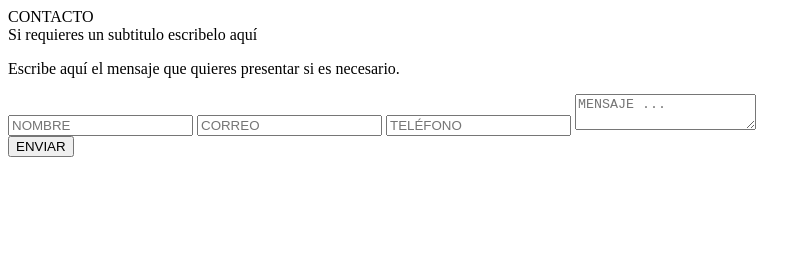
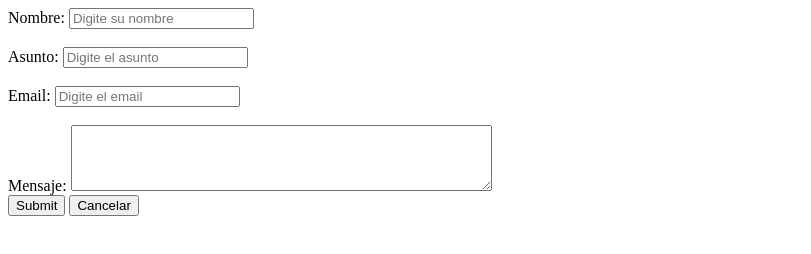
Before and after one commit to elkingrana2/webpagina, a plain HTML site: page contacto.html in a window 1280 px wide. Shown: the whole page, without its empty margins (0-811 px from the left). Drawn offline with Linux system fonts and the light colour scheme.

Commit message:
Pagina web, con formulario de contacto2.0

```diff
--- a/contacto.html
+++ b/contacto.html
@@ -1,30 +1,31 @@
 <!DOCTYPE html>
-<html5>
+<html>
 <head>
-    <title>Mi Página web</title>
-    <link rel="stylesheet" type="text/css" href="style.css"></li>
+  <title>Formulario de Contacto</title>
 </head>
 <body>
+  <form action="enviar.php" method="POST">
+    <label for="nombre">Nombre:</label>
+    <input type="text" placeholder="Digite su nombre" maxlength="50" name="usuario" id="nombre">
+    <br>
+    <br>
+    <label for="asunto">Asunto:</label>
+    <input type="text" placeholder="Digite el asunto" maxlength="50" name="asunto" id="asunto">
+    <br>
+    <br>
+    <label for="email">Email:</label>
+    <input type="email" placeholder="Digite el email" maxlength="50" name="email" id="email">
+    <br>
+    <br>
+    <label for="mensaje">Mensaje:</label>
 
-<div class="row">
-   <div id="templatemo_contact" class="col-md-4 gallery-contact">
-</div>
-   <div class="col-md-8 templatemo_contactform">
-   <div class="templatemo_contacttitle">CONTACTO</div>
-    <div class="templatemo_sub_contacttitle">Si requieres un subtitulo escribelo aquí</div>
-        <p> Escribe aquí el mensaje que quieres presentar si es necesario.</p>
+    <textarea id="mensaje" name="mensaje" rows="4" cols="50">
+    </textarea>
+    <br>
+    <input type="submit" name="submit">
+    <button>Cancelar</button>
 
-   <form action="enviar.php" method="post">
-                        <input type="text" name="name" id="name" class="name" placeholder="NOMBRE">
-                        <input type="text" name="mail" id="mail" class="email" placeholder="CORREO">
-                        <input type="text" name="phone" id="subject" class="subject" placeholder="TELÉFONO">
-                        <textarea name="message" class="message" placeholder="MENSAJE ... " id="message"></textarea>
-                        <div class="clear"></div>
-                            <div class="col-md-8">
-                                <button type="submit" class="btn btn-primary">ENVIAR </button>
-    </div>
-    </form>
-    </div>
+  </form>
 
 </body>
 </html>
```
Also changed, not shown: 1 other file.
